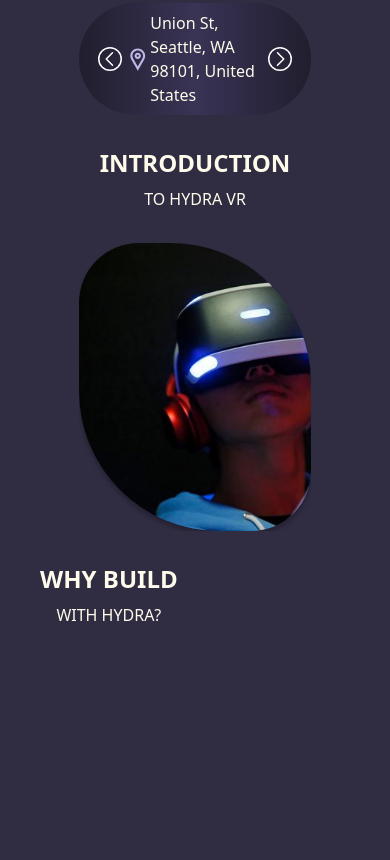
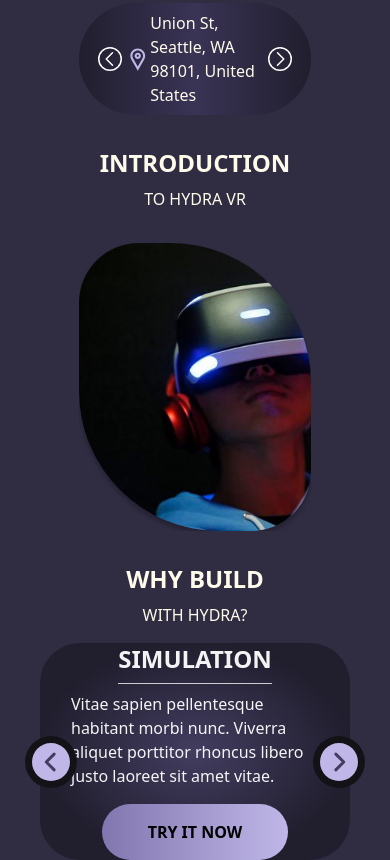
Before and after one commit to maximilianoLujan/Hydra-Landing-Page, a website with bundled scripts: page public/index.html in a window 390 px wide. Shown: the part 578-1438 px from the top of the page. Before the commit the page ends 1205 px from the top, so only its background shows below. Built offline with nearby package versions, Linux system fonts and the light colour scheme.

Commit message:
seccion why

```diff
--- a/public/app/sliderr.js
+++ b/public/app/sliderr.js
@@ -0,0 +1,4 @@
+export default function sliderr($izqSvg,$izqPath,$derSvg,$derPath,elements){
+    console.log($izqSvg,$izqPath,$derPath,$derSvg)
+
+}
--- a/public/estilos/header.css
+++ b/public/estilos/header.css
@@ -30,3 +30,27 @@ body{
         background-position-y: -75px;
     }
 }
+
+.linea{
+    height: .5px;
+    opacity: .8;
+}
+
+#imgsimulation{
+
+}
+
+#contenedorproductos{
+    background: radial-gradient(50% 50% at 50% 50%, #433D60 0%, #211E2E 100%);
+    border-radius: 40px;
+}
+#der{
+    right: -15px;
+    top: calc(50% - 15px);
+    border: 7px rgba(0, 0, 0, 0.9) solid;
+}
+#izq{
+    left: -15px;
+    top: calc(50% - 15px);
+    border: 7px rgba(0, 0, 0, 0.9) solid;
+}
--- a/public/index.html
+++ b/public/index.html
@@ -295,11 +295,11 @@
             </div>
         </section>
         <section class="mt-8">
-            <div class="w-full flex justify-between">
-                <div class="flex">
+            <div class="w-full flex justify-between mb-4">
+                <div class="flex w-full">
                     <div class="w-full flex flex-col items-center">
-                        <h2 class="font-bold text-blanco text-2xl text-center mb-2">WHY BUILD</h2>
-                        <h2 class=" text-blanco text-center font-light">WITH HYDRA?</h2>
+                        <h2 class="font-bold text-blanco text-2xl mb-2">WHY BUILD</h2>
+                        <h2 class=" text-blanco font-light">WITH HYDRA?</h2>
                     </div>
                     <svg class="hidden sm:block" width="228" height="100" viewBox="0 0 228 100" fill="none" xmlns="http://www.w3.org/2000/svg">
                         <path d="M198.833 50L157.167 50M198.833 50L182.167 66.6667M198.833 50L182.167 33.3334" stroke="#C0B7E8" stroke-width="3" stroke-linecap="round" stroke-linejoin="round"/>
@@ -313,6 +313,38 @@
                     lectus sit amet est placerat in. Lectus magna fringilla urna porttitor rhoncus vitae.
                 </p>
             </div>
+            <div class="flex relative" id="contenedorproductos">
+                <button id="izq"  class="absolute md:hidden rounded-full bg-letra">
+                    <svg class="svgizqproducts" width="38" height="38" viewBox="0 0 38 38" fill="none" xmlns="http://www.w3.org/2000/svg">
+                        <path class="pathizqproducts" d="M22.1666 26.9166L14.25 19L22.1666 11.0833" stroke="#433D60" stroke-width="3" stroke-linecap="round" stroke-linejoin="round"/>
+                    </svg>
+                </button>
+                <div class="flex flex-col items-center">
+                    <div id="imgsimulation" class="rounded-full">
+
+                    </div>
+                    <div class="flex flex-col max-content items-center mb-2">
+                        <h3 class="font-bold text-blancoclaro text-2xl mb-2">SIMULATION</h3>
+                        <div class="w-full bg-blancoclaro linea"></div>
+                    </div>
+                    <p class="w-4/5 text-blancoclaro">
+                        Vitae sapien pellentesque habitant morbi
+                        nunc. Viverra aliquet  porttitor rhoncus
+                        libero justo laoreet sit amet vitae.
+                    </p>
+                    <button id="build" class="mx-auto p-4 font-bold mt-4 w-3/5 md:w-1/2">
+                        TRY IT NOW
+                    </button>
+                </div>
+                <div class="hidden "></div>
+                <div class="hidden "></div>
+                <div class="hidden "></div>
+                <button id="der" class="md:hidden absolute rounded-full bg-letra">
+                    <svg class="svgderproducts" width="38" height="38" viewBox="0 0 38 38" fill="none" xmlns="http://www.w3.org/2000/svg">
+                        <path class="pathderproducts" d="M15.8334 26.9166L23.75 19L15.8334 11.0833" stroke="#433D60" stroke-width="3" stroke-linecap="round" stroke-linejoin="round"/>
+                    </svg>
+                </button>
+            </div>
         </section>
     </main>
 </body>
```
Also changed, not shown: public/styles.css.
